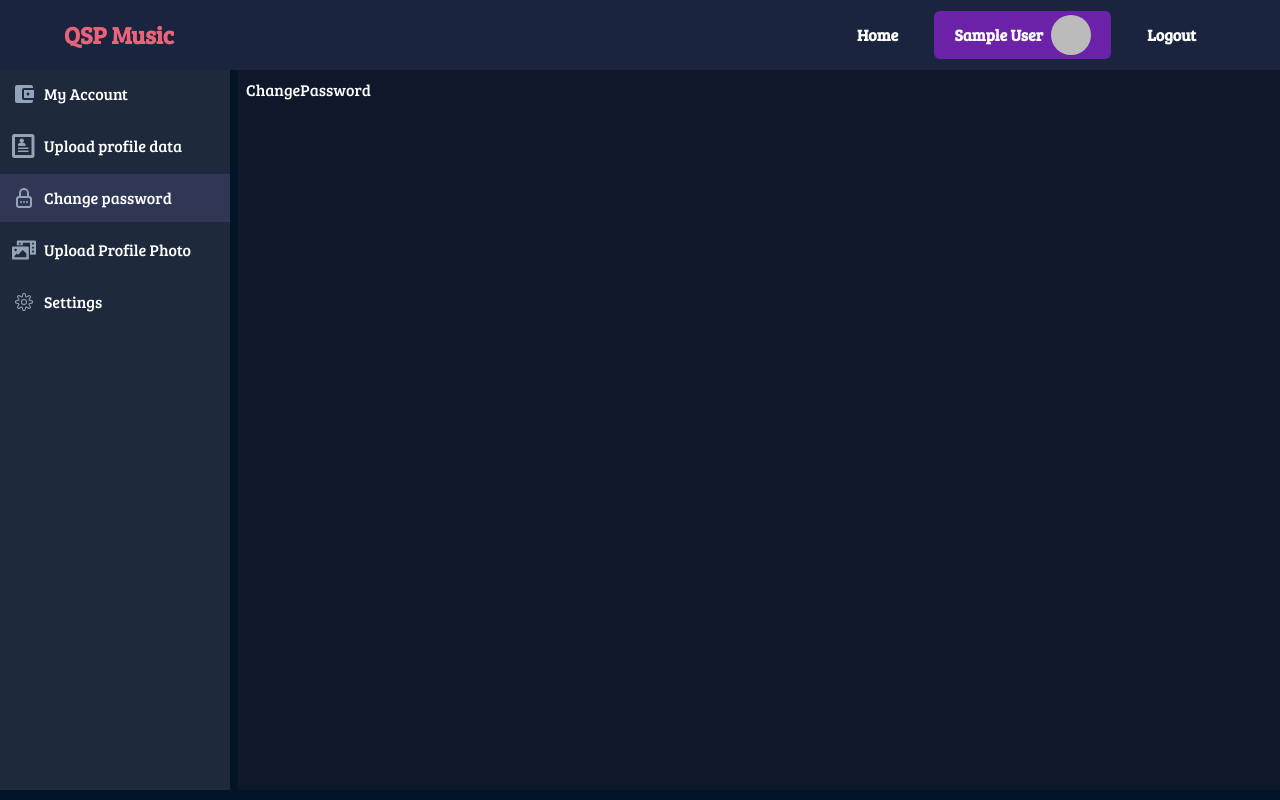
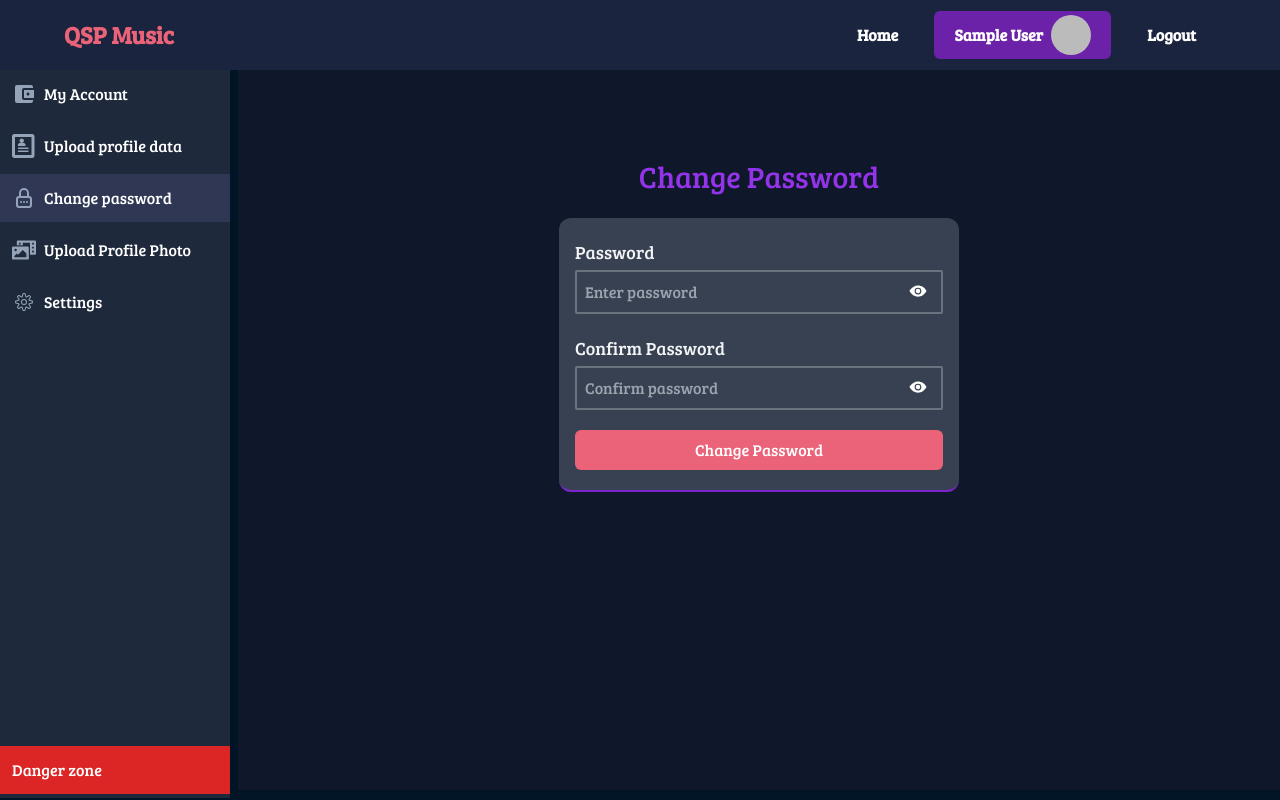
Before and after one commit to pranavsinggh/live-music-firebase, a React (Vite) app: page /user/profile/change-password in a window 1280 px wide. Built offline with nearby package versions, Linux system fonts and the light colour scheme; no server answers; sample sign-in values are in the browser's storage.

Commit message:
delete profile

```diff
--- a/src/components/user profile/ChangePassword.jsx
+++ b/src/components/user profile/ChangePassword.jsx
@@ -1,9 +1,118 @@
-import React from 'react'
+import React, { useState } from "react";
+import toast from "react-hot-toast";
+import { useNavigate } from "react-router-dom";
+import { __AUTH } from "../../backend/firebase";
+import { updatePassword } from "firebase/auth";
+import { IoEye, IoEyeOff } from "react-icons/io5";
 
 const ChangePassword = () => {
+  let navigate = useNavigate();
+  const [data, setData] = useState({
+    password: "",
+    confirm_password: "",
+  });
+  let [type, setType] = useState(false);
+
+  let handleType = e => {
+    setType(!type);
+  };
+
+  console.log(__AUTH.currentUser)
+
+  const [loading, setLoading] = useState(false);
+
+  let { password, confirm_password } = data;
+
+  const handleChange = e => {
+    setData({ ...data, [e.target.name]: e.target.value });
+  };
+
+  const handleSubmit = async e => {
+    e.preventDefault();
+    if (password !== confirm_password) {
+      toast.error("Passwords does not match");
+    } else {
+      try {
+        setLoading(true);
+        await updatePassword(__AUTH.currentUser, password);
+        console.log("Password updated successfully.");
+        navigate("/user/profile");
+      } catch (error) {
+        toast.error(error.message);
+      }
+    }
+  };
   return (
-    <div>ChangePassword</div>
-  )
-}
+    <section>
+      <article className="min-[100%-70px] bg-gray-850 flex flex-col justify-center py-12">
+        <header>
+          <h1 className="mt-10 text-center text-3xl leading-5 text-purple-600 max-w">
+            Change Password
+          </h1>
+        </header>
+        <main className="mt-8 m-auto">
+          <form
+            className="w-[400px] flex flex-col justify-center bg-gray-700 p-2 rounded-xl border-b-2 border-b-purple-700"
+            onSubmit={handleSubmit}
+          >
+            <div className="p-2 relative">
+              <label
+                htmlFor="password"
+                className="block font-medium text-gray-100 leading-5 py-2 text-lg "
+              >
+                Password
+              </label>
+              <input
+                type={type ? "text" : "password"}
+                placeholder="Enter password"
+                id="password"
+                name="password"
+                className="w-full p-2 rounded-sm border-gray-500 border-2 bg-transparent"
+                value={password}
+                onChange={handleChange}
+                required
+              />
+              <span
+                className="absolute right-6 top-14 text-lg cursor-pointer"
+                onClick={handleType}
+              >
+                {type ? <IoEyeOff /> : <IoEye />}
+              </span>
+            </div>
+            <div className="p-2 relative">
+              <label
+                htmlFor="confirm_password"
+                className="block font-medium text-gray-100 leading-5 py-2 text-lg "
+              >
+                Confirm Password
+              </label>
+              <input
+                type={type ? "text" : "password"}
+                placeholder="Confirm password"
+                id="confirm_password"
+                name="confirm_password"
+                className="w-full p-2 rounded-sm border-gray-500 border-2 bg-transparent"
+                value={confirm_password}
+                onChange={handleChange}
+                required
+              />
+              <span
+                className="absolute right-6 top-14 text-lg cursor-pointer"
+                onClick={handleType}
+              >
+                {type ? <IoEyeOff /> : <IoEye />}
+              </span>
+            </div>
+            <div className="p-2">
+              <button className="bg-[#eb6378] w-full flex justify-center py-2 px-4 border-transparent text-md font-medium my-1 rounded-md text-white hover:bg-purple-600 focus:outline-none">
+                Change Password
+              </button>
+            </div>
+          </form>
+        </main>
+      </article>
+    </section>
+  );
+};
 
-export default ChangePassword
+export default ChangePassword;
--- a/src/components/user profile/ProfileSidebar.jsx
+++ b/src/components/user profile/ProfileSidebar.jsx
@@ -8,8 +8,8 @@ import { ImProfile } from "react-icons/im";
 
 const ProfileSidebar = () => {
   return (
-    <aside className="w-[16%] h-[90vh] bg-slate-800 sticky top-[80px] min-w-[230px]">
-      <nav>
+    <aside className="w-[16%] h-[91vh] bg-slate-800 sticky top-[80px] min-w-[230px]">
+      <nav className="flex flex-col justify-between h-full">
         <ul className="flex flex-col">
           <li>
             <NavLink
@@ -83,6 +83,17 @@ const ProfileSidebar = () => {
             </NavLink>
           </li>
         </ul>
+        <footer>
+          <NavLink
+            to="/user/profile/settings"
+            className="flex gap-2 items-center p-3 mb-1 bg-red-600"
+            // style={({ isActive }) => ({
+            //   background: isActive && "#393f61a6",
+            // })}
+          >
+            <span>Danger zone</span>
+          </NavLink>
+        </footer>
       </nav>
     </aside>
   );
--- a/src/components/user profile/Settings.jsx
+++ b/src/components/user profile/Settings.jsx
@@ -1,9 +1,29 @@
-import React from 'react'
+import React, { useContext } from "react";
+import { __AUTH } from "../../backend/firebase";
+import toast from "react-hot-toast";
+import { AuthContextAPI } from "../../context/AuthContext";
+import { deleteUser } from "firebase/auth";
 
 const Settings = () => {
+  let { authUser } = useContext(AuthContextAPI);
+  let deleteAccount = async () => {
+    try {
+      let c = confirm("Do you want to delete account");
+      if (c) {
+        console.log(c);
+        await deleteUser(authUser);
+        toast.success("Successfully deleted");
+        window.location.assign("/auth/login");
+      }
+    } catch (error) {
+      toast.error("something went wrong");
+    }
+  };
   return (
-    <div>Settings</div>
-  )
-}
+    <div>
+      <button onClick={deleteAccount}>Delete account</button>
+    </div>
+  );
+};
 
-export default Settings
+export default Settings;
```
Also changed, not shown: try.html (deleted, +0 -20 lines).
